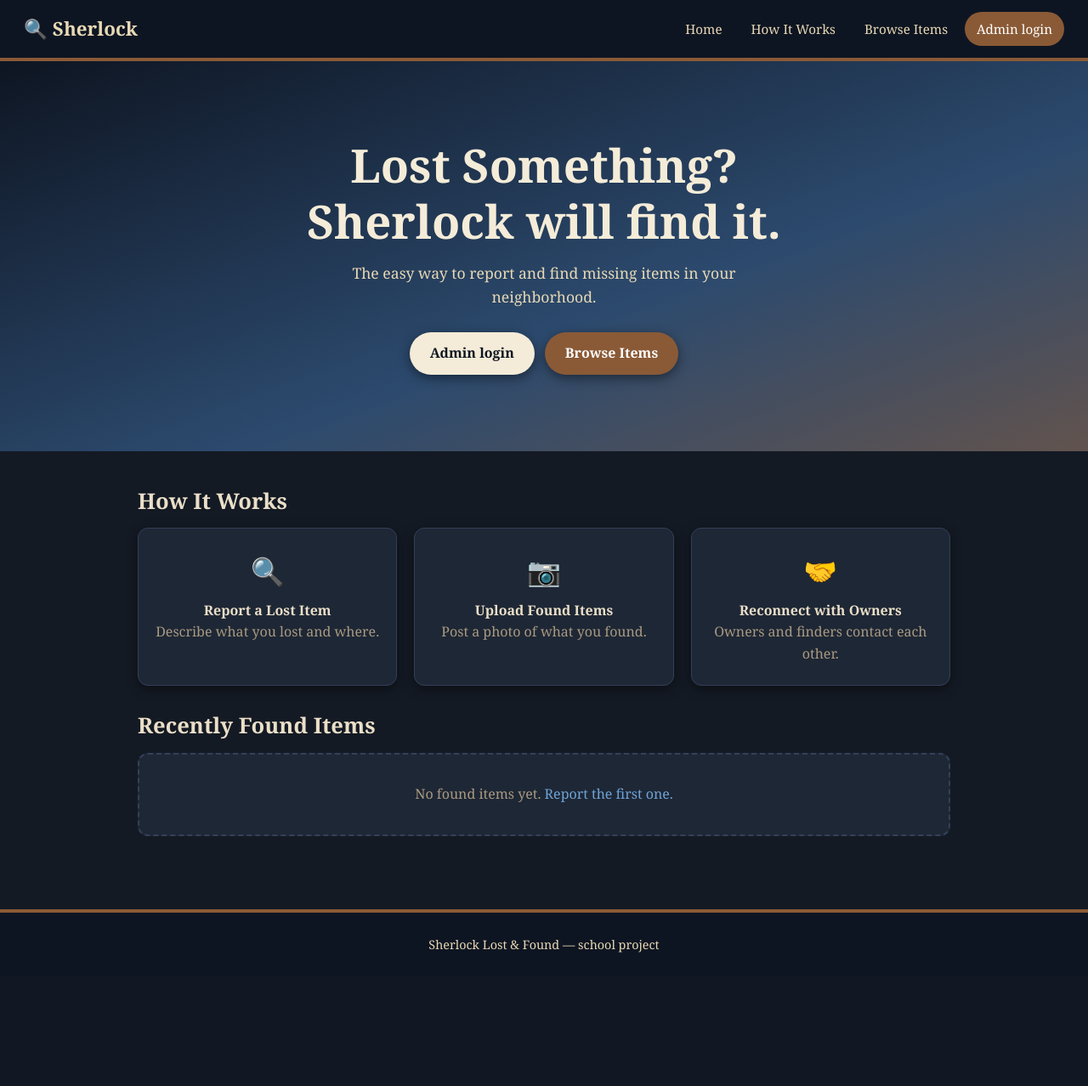
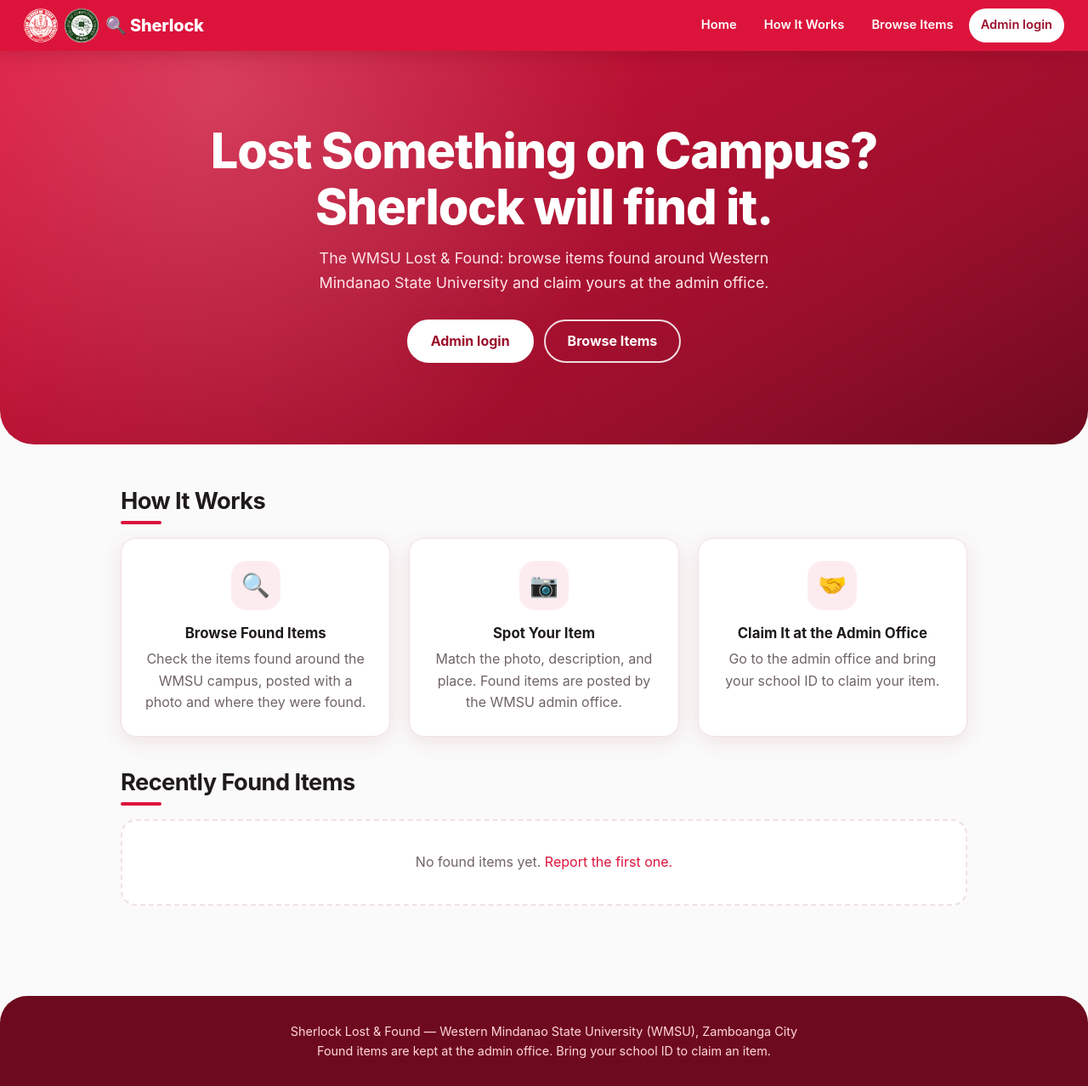
Before and after one commit to jennekemagsayo-creator/sherlock, a PHP site: page / in a window 1280 px wide. Shown: the whole page at 85% size. Before the commit the page ends 1121 px from the top, so only its background shows below. Run offline with PHP 8.4, Linux system fonts and the light colour scheme; data that the repository does not hold is empty.

Commit message:
Add school theme and WMSU logos

```diff
--- a/css/style.css
+++ b/css/style.css
@@ -1,101 +1,126 @@
 :root{
-  --parchment:#f4ecd8; --paper:#fffaf0; --ink:#2b2118; --muted:#7a6a58;
-  --line:#dccfb4; --navy:#1b2a41; --blue:#2f5d8a; --blue-dark:#234765;
-  --brown:#6b4226; --brown-dark:#4f2f19; --lost:#a63d2f; --found:#2f6f8f;
-  --radius:12px; --shadow:0 4px 14px rgba(43,33,24,.15);
+  --red:#dc143c; --red-dark:#9b0f2c; --red-deep:#6e0a1f; --red-soft:#fdecef;
+  --bg:#fafafa; --paper:#ffffff; --ink:#1f1a1b; --muted:#6f6366;
+  --line:#efe1e4; --lost:#dc143c; --found:#1f8a5b;
+  --radius:18px; --shadow:0 6px 24px rgba(155,15,44,.10); --shadow-lg:0 14px 40px rgba(155,15,44,.18);
 }
 *{box-sizing:border-box}
-body{margin:0;font-family:Georgia,"Times New Roman",serif;color:var(--ink);background:var(--parchment);line-height:1.6}
-a{color:var(--blue);text-decoration:none}
+html{scroll-behavior:smooth}
+body{margin:0;font-family:"Inter","Segoe UI",system-ui,-apple-system,Arial,sans-serif;color:var(--ink);background:var(--bg);line-height:1.6}
+a{color:var(--red);text-decoration:none}
 a:hover{text-decoration:underline}
-h1,h2{line-height:1.2;color:var(--navy)}
-h2{font-size:1.6rem;margin:2rem 0 1rem}
+h1,h2{line-height:1.15;color:var(--ink);letter-spacing:-.02em}
+h2{font-size:1.7rem;margin:2.4rem 0 1rem}
+h2::after{content:"";display:block;width:48px;height:4px;border-radius:4px;background:var(--red);margin-top:8px}
 
-.nav{display:flex;justify-content:space-between;align-items:center;flex-wrap:wrap;gap:10px;
-  padding:14px 28px;background:var(--navy);border-bottom:4px solid var(--brown)}
-.nav .logo{color:#e8d9b5;font-size:1.4rem;font-weight:bold}
+.nav{position:sticky;top:0;z-index:50;display:flex;justify-content:space-between;align-items:center;flex-wrap:wrap;gap:10px;
+  padding:10px 28px;background:var(--red);box-shadow:0 4px 18px rgba(110,10,31,.25)}
+.nav .logo{display:flex;align-items:center;gap:12px;color:#fff;font-size:1.25rem;font-weight:800;letter-spacing:-.01em}
 .nav .logo:hover{text-decoration:none}
-.nav nav{display:flex;gap:6px;flex-wrap:wrap;align-items:center}
-.nav nav a{color:#e8d9b5;padding:8px 14px;border-radius:999px;font-size:.95rem}
-.nav nav a:hover{background:rgba(232,217,181,.15);text-decoration:none}
-.nav nav a.btn-small{background:var(--brown);color:#fff}
-.nav nav a.btn-small:hover{background:var(--brown-dark)}
+.nav .logo small{display:block;font-size:.68rem;font-weight:600;color:#ffd6dd;letter-spacing:.08em;text-transform:uppercase}
+.logo-img{height:44px;width:44px;object-fit:contain;display:block;background:#fff;border-radius:50%;padding:3px}
+.nav nav{display:flex;gap:4px;flex-wrap:wrap;align-items:center}
+.nav nav a{color:#fff;padding:8px 14px;border-radius:999px;font-size:.92rem;font-weight:600;transition:background .15s}
+.nav nav a:hover{background:rgba(255,255,255,.2);text-decoration:none}
+.nav nav a.btn-small{background:#fff;color:var(--red-dark)}
+.nav nav a.btn-small:hover{background:var(--red-soft)}
 
-.hero{text-align:center;padding:90px 20px;color:#f4ecd8;
-  background:linear-gradient(160deg,var(--navy) 0%,#2c4a6e 60%,var(--brown) 130%)}
-.hero h1{font-size:clamp(2rem,6vw,3.4rem);color:#f4ecd8;margin:0 0 14px}
-.hero p{max-width:540px;margin:0 auto;font-size:1.1rem;color:#e8d9b5}
+.hero{position:relative;overflow:hidden;text-align:center;padding:84px 20px 96px;color:#fff;
+  background:radial-gradient(circle at 20% 10%,rgba(255,255,255,.18),transparent 45%),
+             linear-gradient(150deg,var(--red) 0%,var(--red-dark) 70%,var(--red-deep) 100%);
+  border-radius:0 0 40px 40px}
+.hero-logo{width:104px;height:104px;object-fit:contain;background:#fff;border-radius:50%;padding:8px;
+  margin:0 auto 18px;display:block;box-shadow:var(--shadow-lg)}
+.hero h1{font-size:clamp(2.1rem,6vw,3.6rem);color:#fff;margin:0 0 14px;font-weight:800}
+.hero p{max-width:600px;margin:0 auto;font-size:1.12rem;color:#ffe3e8}
 .actions{display:flex;gap:12px;justify-content:center;flex-wrap:wrap;margin-top:28px}
+.chips{display:flex;gap:10px;justify-content:center;flex-wrap:wrap;margin-top:26px}
+.chips span{background:rgba(255,255,255,.16);border:1px solid rgba(255,255,255,.3);padding:6px 14px;
+  border-radius:999px;font-size:.85rem;font-weight:600}
 
-.btn{display:inline-block;background:var(--brown);color:#fff;border:0;border-radius:999px;
-  padding:12px 24px;font:inherit;font-weight:bold;cursor:pointer;box-shadow:var(--shadow)}
-.btn:hover{background:var(--brown-dark);text-decoration:none}
-.hero .actions .btn:nth-child(1){background:#f4ecd8;color:var(--navy)}
-.hero .actions .btn:nth-child(3){background:transparent;border:2px solid #e8d9b5;box-shadow:none}
-.btn-danger{background:var(--lost)}
-.btn-danger:hover{background:#862f24}
+.btn{display:inline-block;background:var(--red);color:#fff;border:2px solid var(--red);border-radius:999px;
+  padding:11px 26px;font:inherit;font-weight:700;cursor:pointer;box-shadow:var(--shadow);
+  transition:transform .15s,background .15s,box-shadow .15s}
+.btn:hover{background:var(--red-dark);border-color:var(--red-dark);transform:translateY(-2px);
+  text-decoration:none;box-shadow:var(--shadow-lg)}
+.hero .actions .btn:nth-child(1){background:#fff;color:var(--red-dark);border-color:#fff}
+.hero .actions .btn:nth-child(1):hover{background:var(--red-soft);color:var(--red-dark)}
+.hero .actions .btn:nth-child(2){background:transparent;color:#fff;border-color:rgba(255,255,255,.85);box-shadow:none}
+.hero .actions .btn:nth-child(2):hover{background:rgba(255,255,255,.18)}
+.btn-danger{background:#fff;color:var(--red);border:2px solid var(--red);box-shadow:none}
+.btn-danger:hover{background:var(--red);color:#fff;border-color:var(--red)}
+.btn-secondary{background:transparent;color:var(--ink);border:2px solid var(--line);box-shadow:none}
+.btn-secondary:hover{background:var(--red-soft);border-color:var(--red);color:var(--red-dark)}
 
-.wrap{max-width:1000px;margin:0 auto;padding:12px 22px 40px}
-.narrow{max-width:640px;padding-top:28px}
+.wrap{max-width:1040px;margin:0 auto;padding:12px 22px 40px}
+.narrow{max-width:660px;padding-top:30px}
 
-.steps,.grid{display:grid;grid-template-columns:repeat(auto-fit,minmax(220px,1fr));gap:20px}
+.steps,.grid{display:grid;grid-template-columns:repeat(auto-fit,minmax(240px,1fr));gap:22px}
 .card,.item{background:var(--paper);border:1px solid var(--line);border-radius:var(--radius);
-  box-shadow:var(--shadow);overflow:hidden;color:inherit}
-.card{padding:24px 20px;text-align:center}
+  box-shadow:var(--shadow);overflow:hidden;color:inherit;transition:transform .18s,box-shadow .18s}
+.card{padding:26px 22px;text-align:center}
+.card:hover{transform:translateY(-4px);box-shadow:var(--shadow-lg)}
+.card b{display:block;font-size:1.05rem;margin-bottom:4px}
 .card p{margin:0;color:var(--muted)}
-.ico{font-size:2rem;margin-bottom:8px}
+.ico{width:58px;height:58px;border-radius:18px;background:var(--red-soft);display:grid;place-items:center;
+  margin:0 auto 14px;font-size:1.7rem}
 .item{display:block}
-.item:hover{text-decoration:none;border-color:var(--blue)}
-.item img{width:100%;height:170px;object-fit:cover;display:block;background:var(--line)}
-.item div{padding:12px 16px}
+.item:hover{transform:translateY(-4px);box-shadow:var(--shadow-lg);text-decoration:none}
+.item img{width:100%;height:180px;object-fit:cover;display:block;background:var(--red-soft)}
+.item div{padding:14px 16px}
 .item b{display:block}
 .item small{color:var(--muted)}
 
-.tag{display:inline-block;padding:2px 10px;border-radius:999px;font-size:.72rem;
-  font-weight:bold;text-transform:uppercase;color:#fff}
+.places{display:grid;grid-template-columns:repeat(auto-fit,minmax(170px,1fr));gap:16px}
+.place{background:var(--paper);border:1px solid var(--line);border-radius:var(--radius);overflow:hidden;
+  text-align:center;box-shadow:var(--shadow);transition:transform .18s}
+.place:hover{transform:translateY(-3px)}
+.place-photo{height:110px;background:var(--red-soft);display:flex;align-items:center;justify-content:center;font-size:2.4rem}
+.place-photo img{width:100%;height:100%;object-fit:cover;display:block}
+.place b{display:block;padding:10px 12px 14px;color:var(--red-dark);font-size:.93rem}
+.section-note{color:var(--muted);margin:-6px 0 18px}
+
+.tag{display:inline-block;padding:3px 11px;border-radius:999px;font-size:.72rem;font-weight:700;
+  text-transform:uppercase;letter-spacing:.04em;color:#fff}
 .tag.Lost{background:var(--lost)}
 .tag.Found{background:var(--found)}
 
-.form{display:grid;gap:16px;background:var(--paper);border:1px solid var(--line);
-  border-radius:var(--radius);box-shadow:var(--shadow);padding:26px}
-.form label{display:grid;gap:6px;font-weight:bold;font-size:.9rem}
-input,select,textarea{width:100%;padding:11px 13px;font:inherit;color:var(--ink);
-  background:#fff;border:1px solid var(--line);border-radius:8px}
-input:focus,select:focus,textarea:focus{outline:none;border-color:var(--blue);
-  box-shadow:0 0 0 3px rgba(47,93,138,.25)}
+.form{display:grid;gap:16px;background:var(--paper);border:1px solid var(--line);border-top:5px solid var(--red);
+  border-radius:var(--radius);box-shadow:var(--shadow);padding:28px}
+.form label{display:grid;gap:6px;font-weight:700;font-size:.9rem}
+input,select,textarea{width:100%;padding:12px 14px;font:inherit;color:var(--ink);background:#fff;
+  border:1px solid var(--line);border-radius:12px;transition:border-color .15s,box-shadow .15s}
+input:focus,select:focus,textarea:focus{outline:none;border-color:var(--red);box-shadow:0 0 0 4px rgba(220,20,60,.15)}
 .search{display:flex;gap:10px;flex-wrap:wrap;margin-bottom:24px}
 .search input{flex:1;min-width:200px;width:auto}
 .search select{width:auto}
-.hint{font-weight:normal;color:var(--muted);font-size:.8rem}
+.hint{font-weight:400;color:var(--muted);font-size:.8rem}
 
-.error,.ok{padding:12px 16px;border-radius:8px;border:1px solid}
-.error{background:#f8e0dc;color:var(--lost);border-color:var(--lost)}
-.ok{background:#dcebf3;color:var(--blue-dark);border-color:var(--blue)}
-.empty{text-align:center;color:var(--muted);padding:34px 20px;background:var(--paper);
+.error,.ok{padding:12px 16px;border-radius:12px;border:1px solid}
+.error{background:var(--red-soft);color:var(--red-dark);border-color:var(--red)}
+.ok{background:#e7f6ee;color:#17603f;border-color:var(--found)}
+.empty{text-align:center;color:var(--muted);padding:36px 20px;background:var(--paper);
   border:2px dashed var(--line);border-radius:var(--radius)}
 
-.detail{width:100%;max-height:420px;object-fit:cover;border-radius:var(--radius);
-  box-shadow:var(--shadow);margin:6px 0 18px}
+.detail{width:100%;max-height:420px;object-fit:cover;border-radius:var(--radius);box-shadow:var(--shadow);margin:6px 0 18px}
 .actions-row{display:flex;gap:12px;flex-wrap:wrap;margin-top:22px}
 
-footer{text-align:center;padding:26px 20px;color:#e8d9b5;background:var(--navy);
-  border-top:4px solid var(--brown);margin-top:30px;font-size:.9rem}
+footer{text-align:center;padding:30px 20px;color:#ffd6dd;background:var(--red-deep);
+  margin-top:50px;font-size:.9rem;border-radius:32px 32px 0 0}
 
 @media (max-width:640px){
-  .nav{padding:12px 16px}
-  .hero{padding:60px 18px}
+  .nav{padding:10px 16px}
+  .hero{padding:56px 18px 70px;border-radius:0 0 28px 28px}
 }
-/* DARK START */
-:root{
-  --parchment:#141a24; --paper:#1e2735; --ink:#eadfc8; --muted:#a99a82;
-  --line:#33405a; --navy:#0e1522; --blue:#6fa3d6; --blue-dark:#4f86bd;
-  --brown:#8a5a36; --brown-dark:#6b4226; --lost:#d4604f; --found:#4f93b8;
-  --shadow:0 4px 14px rgba(0,0,0,.45);
+.nav .logo {
+  display: flex;
+  align-items: center;
+  gap: 8px;
 }
-h1,h2{color:#eadfc8}
-input,select,textarea{background:#141a24}
-.error{background:#3a1f1c}
-.ok{background:#1c2c3d}
-/* DARK END */
-.btn-secondary{background:transparent;color:var(--ink);border:2px solid var(--line);box-shadow:none}
-.btn-secondary:hover{background:var(--line);text-decoration:none}
+.site-logo {
+  height: 40px;
+  width: auto;
+}
+.site-logo + .site-logo {
+  border-radius: 50%;
+}
--- a/includes/footer.php
+++ b/includes/footer.php
@@ -1,4 +1,7 @@
-<footer>Sherlock Lost &amp; Found &mdash; school project</footer>
+<footer>
+  Sherlock Lost &amp; Found &mdash; Western Mindanao State University (WMSU), Zamboanga City<br>
+  Found items are kept at the admin office. Bring your school ID to claim an item.
+</footer>
 
 </body>
 </html>
--- a/includes/header.php
+++ b/includes/header.php
@@ -9,7 +9,11 @@
 <body>
 
 <header class="nav">
-  <a class="logo" href="index.php">&#128269; Sherlock</a>
+  <a class="logo" href="index.php">
+    <img src="images/wmsu-logo.png" alt="WMSU" class="site-logo">
+    <img src="images/ccs-logo.jpeg" alt="CCS" class="site-logo">
+    <span>&#128269; Sherlock</span>
+  </a>
   <nav>
     <a href="index.php">Home</a>
     <a href="index.php#how">How It Works</a>
--- a/index.php
+++ b/index.php
@@ -1,7 +1,6 @@
 <?php
 require 'includes/db.php';
 require 'includes/functions.php';
-
 $recent = $pdo->query("SELECT * FROM items WHERE status='Found' ORDER BY date_reported DESC LIMIT 4")->fetchAll();
 
 $pageTitle = 'Home';
@@ -9,8 +8,8 @@ require 'includes/header.php';
 ?>
 
 <section class="hero">
-  <h1>Lost Something?<br>Sherlock will find it.</h1>
-  <p>The easy way to report and find missing items in your neighborhood.</p>
+  <h1>Lost Something on Campus?<br>Sherlock will find it.</h1>
+  <p>The WMSU Lost &amp; Found: browse items found around Western Mindanao State University and claim yours at the admin office.</p>
   <div class="actions">
     <a class="btn" href="login.php">Admin login</a>
     <a class="btn" href="items.php">Browse Items</a>
@@ -20,9 +19,10 @@ require 'includes/header.php';
 <section id="how" class="wrap">
   <h2>How It Works</h2>
   <div class="steps">
-    <div class="card"><div class="ico">&#128269;</div><b>Report a Lost Item</b><p>Describe what you lost and where.</p></div>
-    <div class="card"><div class="ico">&#128247;</div><b>Upload Found Items</b><p>Post a photo of what you found.</p></div>
-    <div class="card"><div class="ico">&#129309;</div><b>Reconnect with Owners</b><p>Owners and finders contact each other.</p></div>
+    <div class="card"><div class="ico">&#128269;</div><b>Browse Found Items</b><p>Check the items found around the WMSU campus, posted with a photo and where they were found.</p></div>
+    <div class="card"><div class="ico">&#128247;</div><b>Spot Your Item</b><p>Match the photo, description, and place. Found items are posted by the WMSU admin office.</p></div>
+    <!-- TODO: put the exact admin office location in the third card if the school has one (building / room). -->
+    <div class="card"><div class="ico">&#129309;</div><b>Claim It at the Admin Office</b><p>Go to the admin office and bring your school ID to claim your item.</p></div>
   </div>
 
   <h2>Recently Found Items</h2>
```
Also changed, not shown: views/edit.php (+21 -1 lines), views/report.php (+17 -1 lines), images/ccs-logo.jpeg (added), images/wmsu-logo.png (added).
